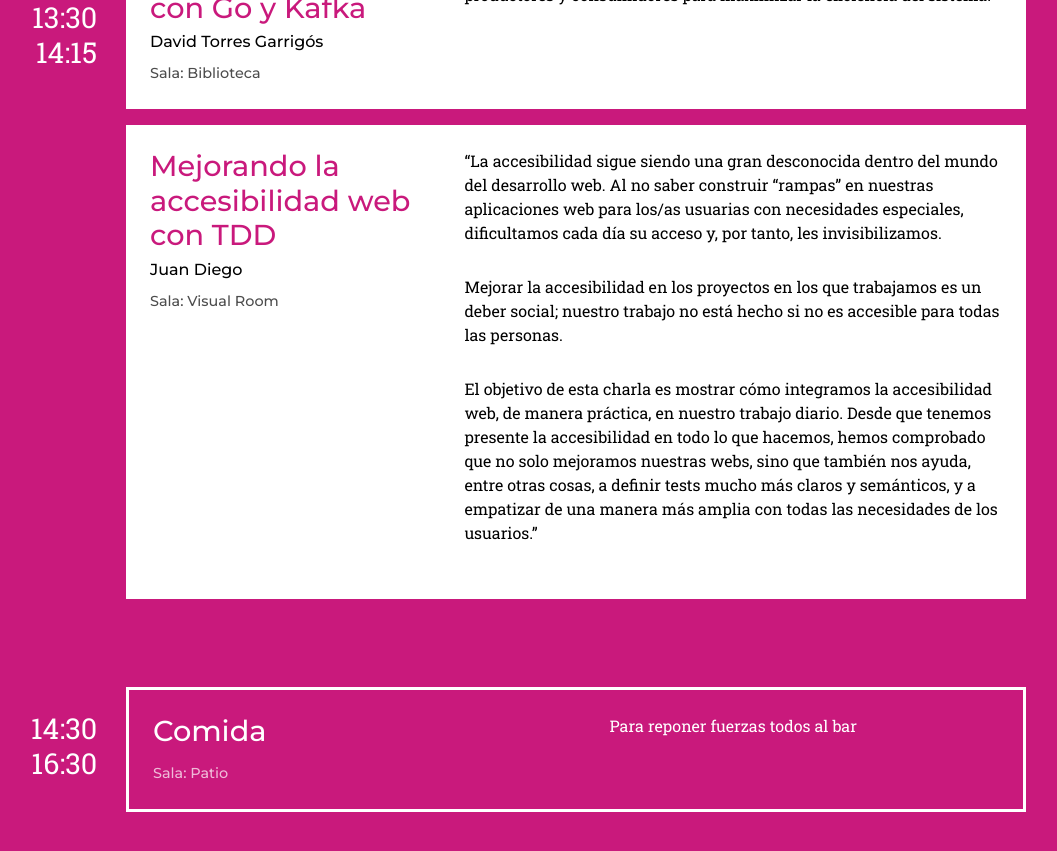
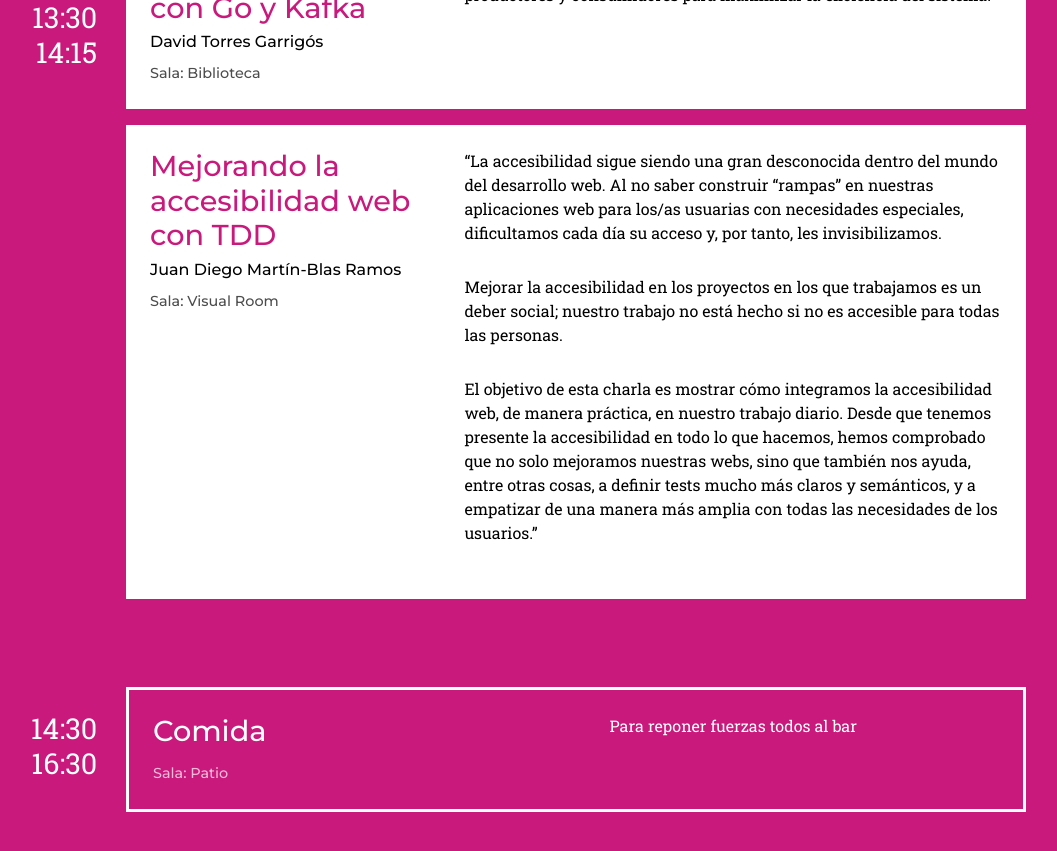
Before and after one commit to VLCTechHub/VLCTechFest2025, a Jekyll site: the page built from ca/index.html, in a window 1280 px wide and 900 px high, scrolled down 5200 px. Shown: the top 851 px of the window, without its empty margins (64-1121 px from the left). Built offline with Jekyll 4.4.1, drawn with Linux system fonts in a browser that asks for light colours; some of the changed text lies outside the part shown.

Commit message:
fix speakers links

```diff
--- a/_data/sessions.yaml
+++ b/_data/sessions.yaml
@@ -155,12 +155,13 @@
 
     El objetivo de esta charla es mostrar cómo integramos la accesibilidad web, de manera práctica, en nuestro trabajo diario. Desde que tenemos presente la accesibilidad en todo lo que hacemos, hemos comprobado que no solo mejoramos nuestras webs, sino que también nos ayuda, entre otras cosas, a definir tests mucho más claros y semánticos, y a empatizar de una manera más amplia con todas las necesidades de los usuarios."
   speaker:
-    - name: "Juan Diego"
+    - name: "Juan Diego Martín-Blas Ramos"
       bio: "Mi interés por conocer cómo funcionan las cosas me llevó a estudiar Diseño Industrial en la UPV y a formarme de manera autodidacta en muchos otros ámbitos. Después de 8 años trabajando por cuenta propia, a principios de 2018 empecé a estudiar programación y pude descubrir un mundo que me permite disfrutar de mi trabajo y aprender algo nuevo cada día. Actualmente trabajo vendiendo lechugas online en MercadonaTech como Frontend Developer."
       photo: /images/speakers/rJqwRcWu_400x400.jpg
       links:
         - https://twitter.com/JuanDiegoMbr
         - https://github.com/juandiegombr
+        - https://www.linkedin.com/in/juandiego-martin/
 
 - startTime: "14:30"
   endTime: "16:30"
@@ -198,7 +199,7 @@
       photo: /images/speakers/carlastabile_400x400.jpg
       links:
         - https://github.com/carlastabile
-        - https://twitter.com/carlastabile/photo
+        - https://twitter.com/carlastabile
         - https://www.linkedin.com/in/carlastabile/
 
 - startTime: "17:30"
```
